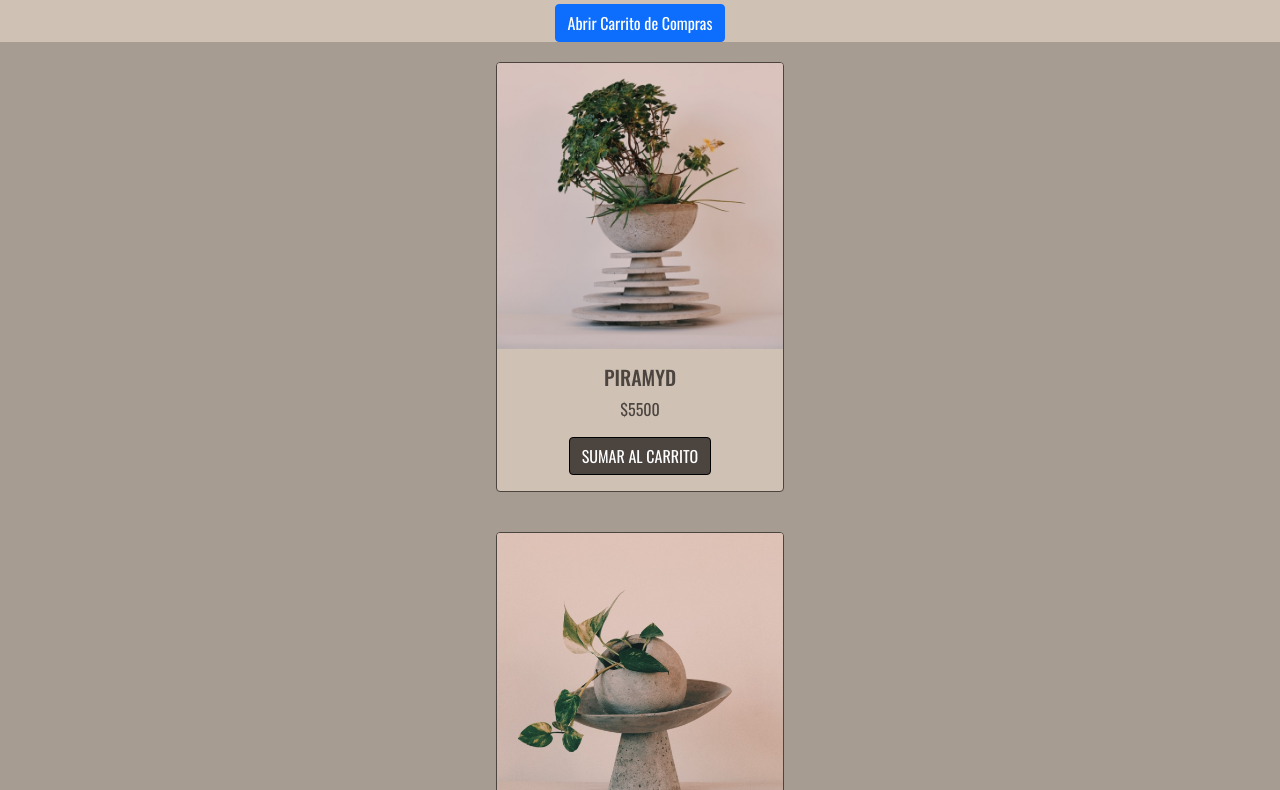
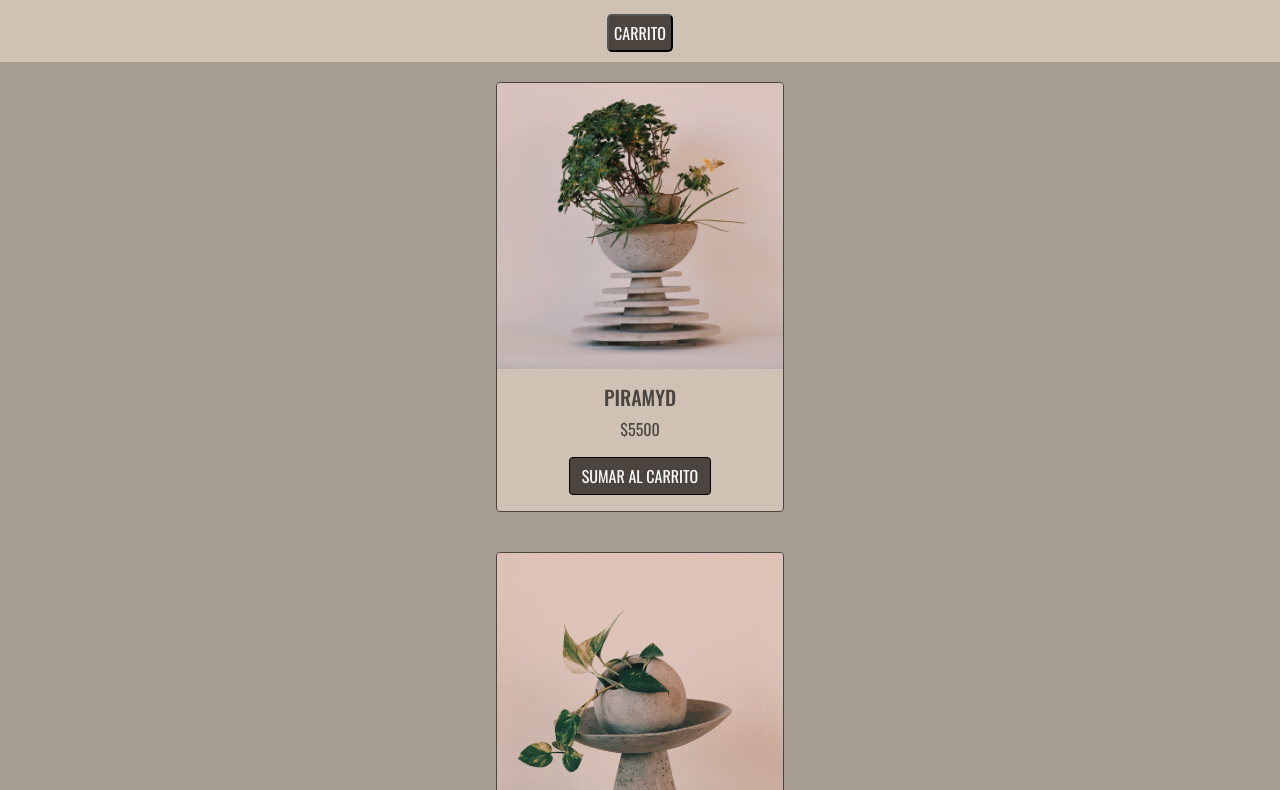
Before and after one commit to EneasDiaz/MERCURY-MACETAS, a website: page pages/productos.html in a window 1280 px wide. Shown: the part 203-993 px from the top of the page. Drawn offline with nearby package versions, Linux system fonts and the light colour scheme; some packages are replaced by stand-ins of ours; a script that the page names is missing.

Commit message:
listo para entregar

```diff
--- a/pages/productos.html
+++ b/pages/productos.html
@@ -67,8 +67,7 @@
     <main>
         <section class="productos-primera">
             <h1>MACETAS</h1>
-            <button type="button" class="btn btn-primary" data-bs-toggle="modal" data-bs-target="#carritoModal">Abrir
-                Carrito de Compras</button>
+            <button type="button" class="btnCarrito" data-bs-toggle="modal" data-bs-target="#carritoModal">CARRITO</button>
             <div class="modal fade" id="carritoModal" tabindex="-1" aria-labelledby="carritoModalLabel" aria-hidden="true">
                 <div class="modal-dialog modal-lg">
                     <div class="modal-content">
--- a/scss/components/_main-productos.scss
+++ b/scss/components/_main-productos.scss
@@ -4,6 +4,20 @@
     h1{
         padding: 20px;
         font-size: nth($font-size, 7);
+    }
+    .btnCarrito{
+        margin: 10px;
+        padding: 5px;
+        color: white;
+        background-color: #4B443F;
+        border-color: black;
+        border-radius: 5px;
+        transition: 0.5s;
+        &:hover{
+            transform: scale(1.1);
+            background-color: black;
+            border-color: black;
+        }
     }
 }
 .productos-macetas{
@@ -115,6 +129,7 @@
 }
 .span {
     font-size: 10px;
+    cursor: pointer;
 }
 .h1 {
     font-size: 16px;
@@ -127,3 +142,7 @@
 .form-control{
     text-align: center;
 }
+
+.tarjeta{
+    margin: 5px auto;
+}
```
Also changed, not shown: css/estilos.css.
